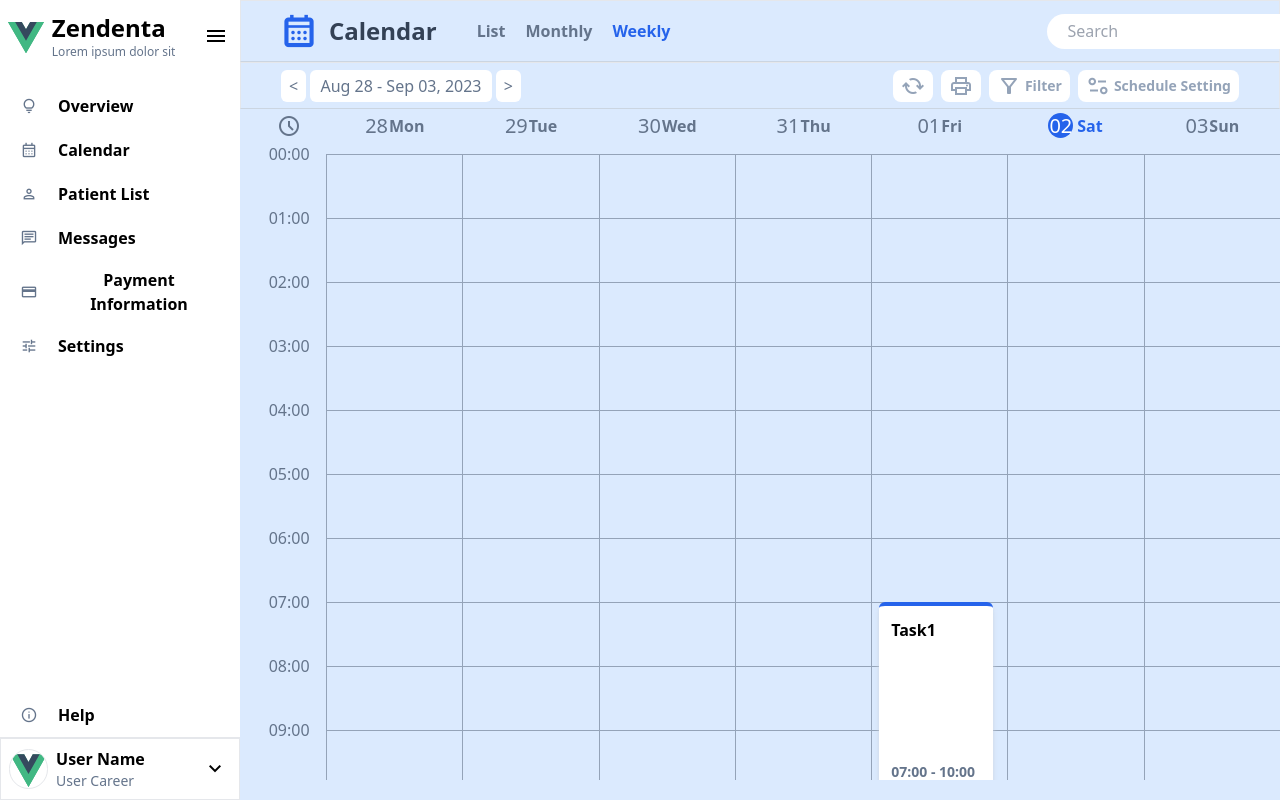
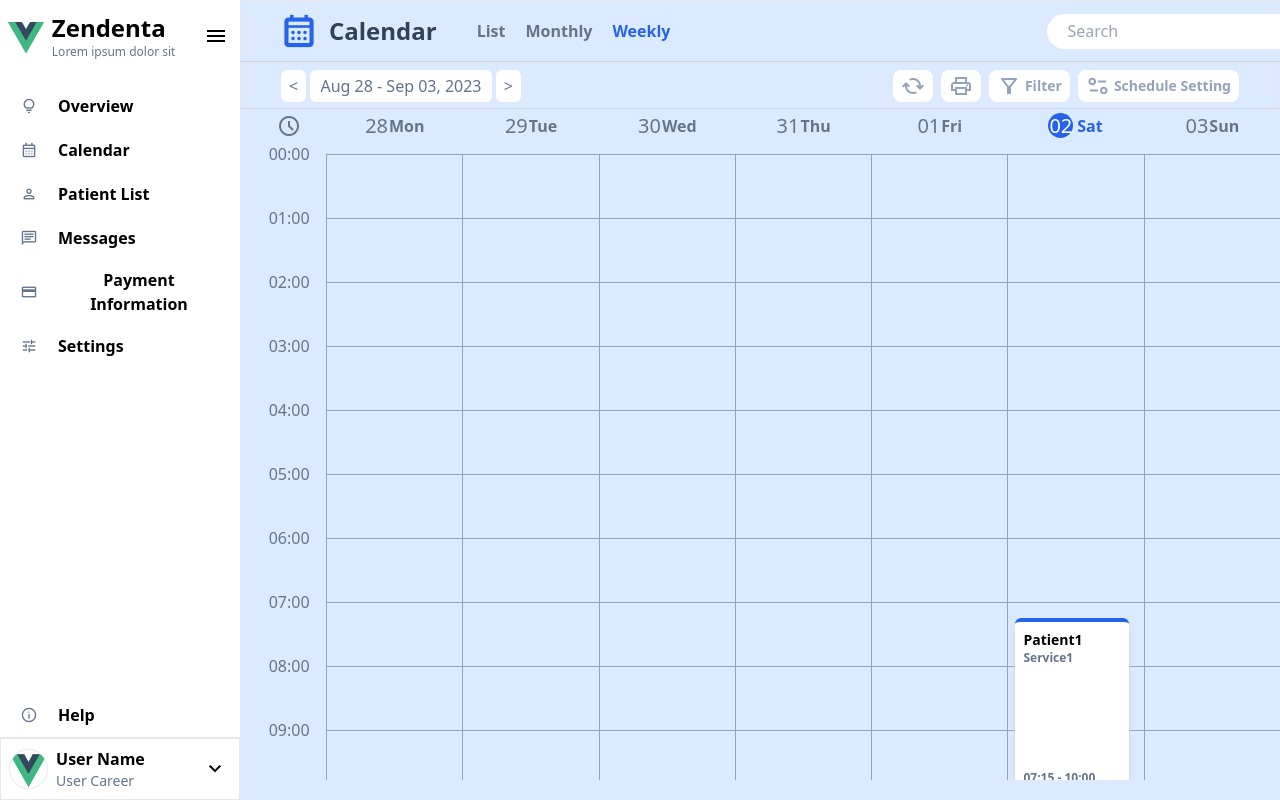
Before and after one commit to rekredhead/Calendar-App-VueJS, a Vue app: page / in a window 1280 px wide. Shown: the top 800 px of the page. Built offline with nearby package versions, Linux system fonts and the light colour scheme.

Commit message:
Side Panel successfully adds new appointments into the calendar

```diff
--- a/src/components/Main-components/Body.vue
+++ b/src/components/Main-components/Body.vue
@@ -1,33 +1,25 @@
 <script setup lang="ts">
 import { eachDayOfInterval, getHours, startOfToday, set, format, isSameDay, eachHourOfInterval } from 'date-fns';
-import { computed, ref } from 'vue';
+import { PropType, computed } from 'vue';
 import WeeklyTask from './WeeklyTask.vue';
 
+interface Event {
+   patientName: string;
+   serviceName: string;
+   startTime: Date;
+   endTime: Date;
+   timeStamp: Date
+}
+interface Appointment {
+   date: Date;
+   events: Event[];
+}
 const props = defineProps({
+   appointments: Array as PropType<Appointment[]>,
    selectedWeekStart: Date,
    selectedWeekEnd: Date,
    openSidePanel: Function
 });
-
-const tasks = ref([
-   {
-      date: set(new Date(), { date: 1 }),
-      events: [
-         {
-            task: 'Task1',
-            startTime: set(new Date(), { hours: 7, minutes: 0 }),
-            endTime: set(new Date(), { hours: 10, minutes: 0 }),
-            timeStamp: new Date()
-         },
-         {
-            task: 'Task2',
-            startTime: set(new Date(), { hours: 16, minutes: 15 }),
-            endTime: set(new Date(), { hours: 20, minutes: 45 }),
-            timeStamp: new Date()
-         }
-      ]
-   }
-]);
 
 const currentDate = startOfToday();
 const daysOfWeek = computed(() => eachDayOfInterval({
@@ -78,7 +70,7 @@ const handleDateTimeClick = (e: MouseEvent, hour: Date, selectedDay: Date) => {
          </div>
          <div class="flex w-full h-full mt-3">
             <div v-for="day in daysOfWeek" class="relative w-full">
-               <div v-for="task in tasks">
+               <div v-for="task in props.appointments">
                   <div v-if="isSameDay(task.date, day)" v-for="event in task.events">
                      <WeeklyTask :event="event" />
                   </div>
--- a/src/components/Main-components/WeeklyTask.vue
+++ b/src/components/Main-components/WeeklyTask.vue
@@ -19,11 +19,15 @@ const convertTimeToHeightEM = (startingTime: Date, endingTime: Date) => {
 
 <template>
    <div
-      class="flex flex-col justify-between p-3 absolute left-2 shadow-md shadow-slate-300 rounded-md bg-white border-t-4 border-blue-600 w-5/6"
+      :key="event.timeStamp"
+      class="flex flex-col absolute justify-between font-semibold p-2 left-2 shadow-md shadow-slate-300 rounded-md bg-white border-t-4 border-blue-600 w-5/6"
       :style="{ top: convertTimeToTopEM(event.startTime), height: convertTimeToHeightEM(event.startTime, event.endTime) }"
    >
-      <div class="font-semibold">{{ event.task }}</div>
-      <div class="font-semibold text-sm text-slate-500">
+      <div>
+         <h1 class="text-sm">{{ event.patientName }}</h1>
+         <h2 class="text-xs text-slate-500">{{ event.serviceName }}</h2>
+      </div>
+      <div class="text-xs text-slate-500">
          {{ format(event.startTime, 'HH:mm') }} - {{ format(event.endTime,'HH:mm') }}</div>
    </div>
 </template>
--- a/src/components/Main.vue
+++ b/src/components/Main.vue
@@ -4,8 +4,82 @@ import OptionsBar from './Main-components/OptionsBar.vue';
 import Body from './Main-components/Body.vue';
 import SidePanel from './SidePanel-components/SidePanel.vue';
 
-import { startOfToday, startOfWeek, endOfWeek, add } from 'date-fns';
+import { startOfToday, isSameDay, startOfWeek, endOfWeek, add } from 'date-fns';
 import { ref } from 'vue';
+
+interface Service {
+   nameOfService: string;
+   price: number;
+}
+interface Patient {
+   profilePicture: string;
+   name: string;
+   emailAddress: string;
+   phone: string;
+   address: string;
+}
+interface FormData {
+   service: Service;
+   patient: Patient;
+   startingDateTime: Date;
+   endingDateTime: Date;
+}
+
+const appointments = ref([
+   {
+      date: new Date('2023-09-02'),
+      events: [
+         {
+            patientName: 'Patient1',
+            serviceName: 'Service1',
+            startTime: new Date('2023-09-02 7:15:00'),
+            endTime: new Date('2023-09-02 10:00:00'),
+            timeStamp: new Date('2023-09-02 4:04:04')
+         },
+         {
+            patientName: 'Patient2',
+            serviceName: 'Service2',
+            startTime: new Date('2023-09-02 16:15:00'),
+            endTime: new Date('2023-09-02 20:45:00'),
+            timeStamp: new Date('2023-09-02 7:07:07')
+         }
+      ]
+   }
+]);
+
+const addAppointment = (formData: FormData) => {
+   const { service, patient, startingDateTime, endingDateTime } = formData;
+   const indexOfSameDate = appointments.value.findIndex((appointment) => isSameDay(appointment.date, startingDateTime));
+
+   if (indexOfSameDate < 0) {
+      // Push formData into the appointments array
+      const newAppointment = {
+         date: startingDateTime,
+         events: [
+            {
+               patientName: patient.name,
+               serviceName: service.nameOfService,
+               startTime: startingDateTime,
+               endTime: endingDateTime,
+               timeStamp: startOfToday()
+            }
+         ]
+      }
+
+      appointments.value.push(newAppointment);
+   } else {
+      // Push formData to the events array of the appointment that has the same date
+      const newEvent = {
+         patientName: patient.name,
+         serviceName: service.nameOfService,
+         startTime: startingDateTime,
+         endTime: endingDateTime,
+         timeStamp: startOfToday()
+      }
+
+      appointments.value[indexOfSameDate].events.push(newEvent);
+   }
+}
 
 const currentDate = startOfToday();
 const currentWeekStart = startOfWeek(currentDate, { weekStartsOn: 1 });
@@ -52,17 +126,12 @@ const getNextDate = () => {
    <div class="flex relative flex-col h-screen bg-blue-100 pb-5">
       <div v-if="isSidePanelOpen" class="absolute inset-0 bg-black opacity-40"></div>
       <Header></Header>
-      <OptionsBar
-         :selectedWeekStart="selectedWeekStart"
-         :selectedWeekEnd="selectedWeekEnd"
-         :getPreviousDate="getPreviousDate"
-         :getNextDate="getNextDate"
-      ></OptionsBar>
-      <Body
-         :selectedWeekStart="selectedWeekStart"
-         :selectedWeekEnd="selectedWeekEnd"
-         :openSidePanel="openSidePanel"
-      ></Body>
-      <SidePanel :isSidePanelOpen="isSidePanelOpen" :closeSidePanel="closeSidePanel" :selectedDate="selectedDate" />
+      <OptionsBar :selectedWeekStart="selectedWeekStart" :selectedWeekEnd="selectedWeekEnd"
+         :getPreviousDate="getPreviousDate" :getNextDate="getNextDate"></OptionsBar>
+
+      <Body :appointments="appointments" :selectedWeekStart="selectedWeekStart" :selectedWeekEnd="selectedWeekEnd"
+         :openSidePanel="openSidePanel"></Body>
+      <SidePanel :isSidePanelOpen="isSidePanelOpen" :addAppointment="addAppointment" :closeSidePanel="closeSidePanel"
+         :selectedDate="selectedDate" />
    </div>
 </template>
--- a/src/components/SidePanel-components/SidePanel.vue
+++ b/src/components/SidePanel-components/SidePanel.vue
@@ -4,6 +4,7 @@ import SidePanelForm from './SidePanelForm.vue';
 
 const props = defineProps({
    isSidePanelOpen: Boolean,
+   addAppointment: Function,
    closeSidePanel: Function,
    selectedDate: Date
 });
@@ -14,6 +15,6 @@ const props = defineProps({
    <aside class="flex flex-col fixed bg-white top-0 bottom-0 right-0 border w-1/2 transform transition-transform duration-300"
       :class="{ 'translate-x-0': props.isSidePanelOpen, 'translate-x-full': !props.isSidePanelOpen }">
       <SidePanelHeader/>
-      <SidePanelForm v-if="isSidePanelOpen" :selectedDate="selectedDate" :closeSidePanel="closeSidePanel"/>
+      <SidePanelForm v-if="isSidePanelOpen" :addAppointment="addAppointment" :selectedDate="selectedDate" :closeSidePanel="closeSidePanel"/>
    </aside>
 </template>
--- a/src/components/SidePanel-components/SidePanelForm.vue
+++ b/src/components/SidePanel-components/SidePanelForm.vue
@@ -4,6 +4,7 @@
 
 const props = defineProps({
    selectedDate: Date,
+   addAppointment: Function,
    closeSidePanel: Function
 });
 
@@ -35,7 +36,7 @@ const submitForm = () => {
       return;
    }
 
-   console.log({
+   props.addAppointment!({
       service: service.value,
       patient: patient.value,
       startingDateTime: startingDateTime.value,
```
